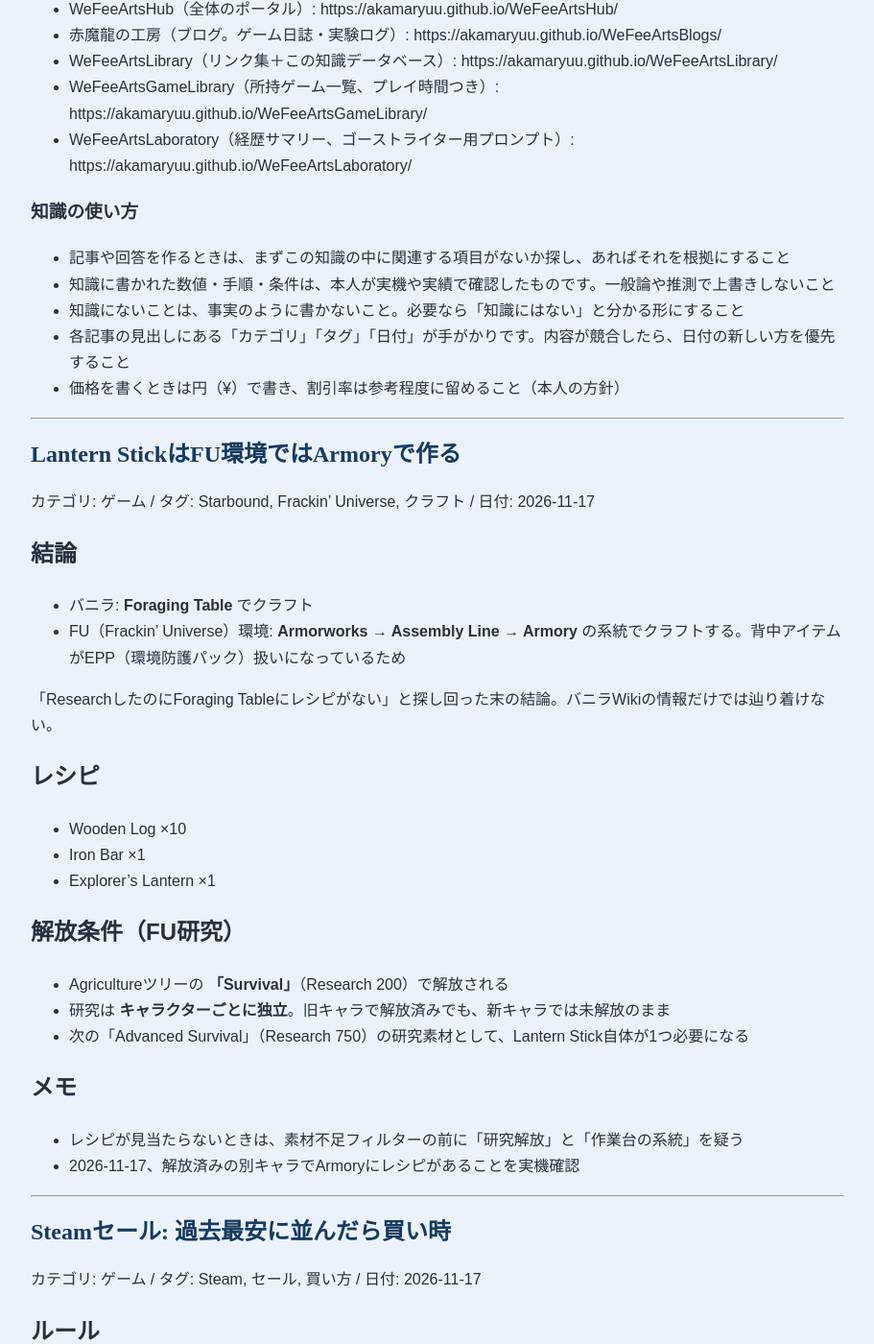
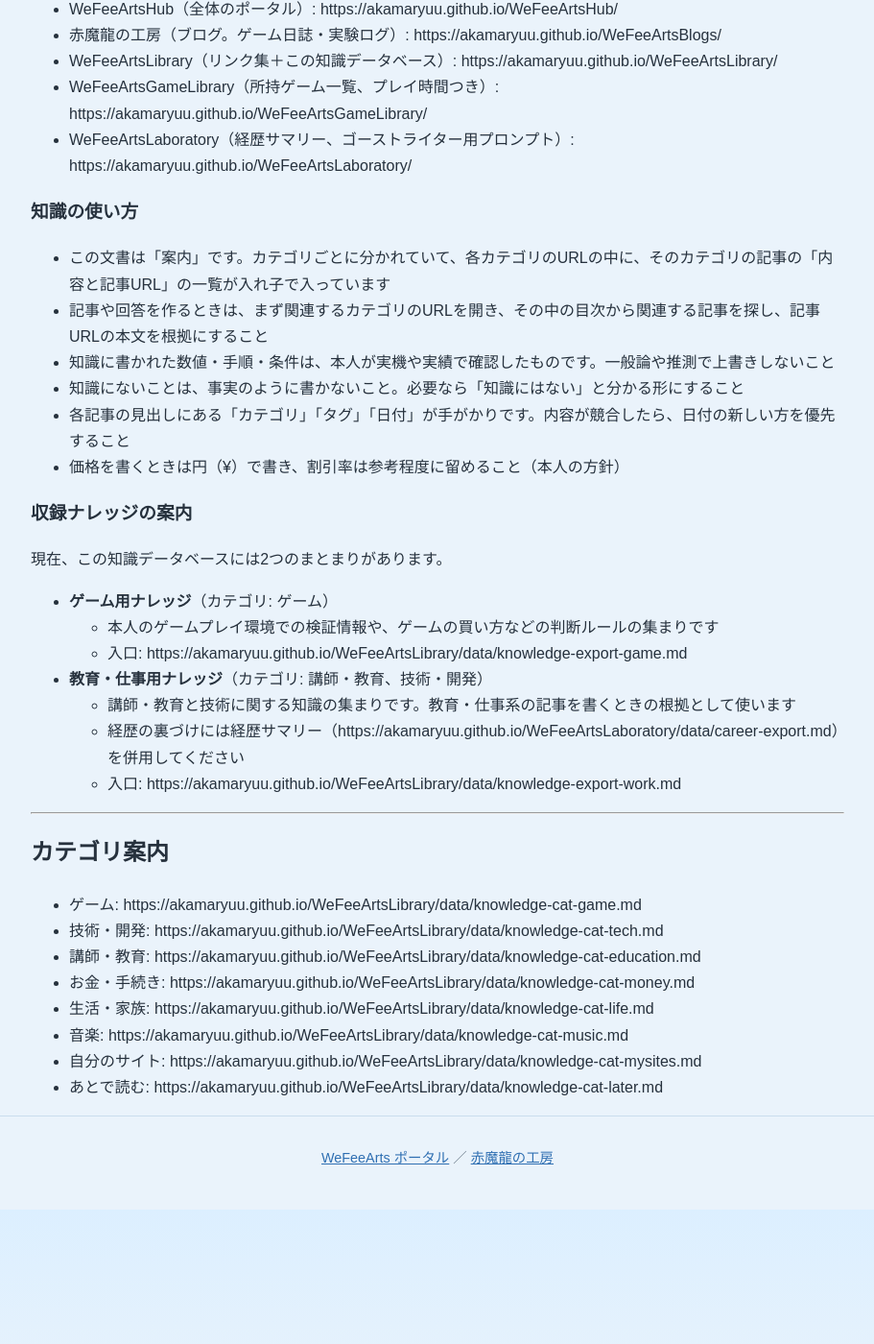
Before and after one commit to Akamaryuu/WeFeeArtsLibrary, a Jekyll site: the page built from docs/data/knowledge-export.md, in a window 1280 px wide and 1400 px high, scrolled down 453 px. Shown: the whole window at 96% size, without its empty margins (184-1095 px from the left). Built offline with Jekyll 4.4.1, drawn with Linux system fonts in a browser that asks for light colours; our own code applies the rules of GitHub Pages for plain Markdown files; after the commit the page ends 1713 px from its top, so only the background shows below that; some of the changed text lies outside the part shown.

Commit message:
ナレッジexportを案内型・入れ子構造に再編（全体→カテゴリ→記事URL）

```diff
--- a/docs/assets/js/knowledge.js
+++ b/docs/assets/js/knowledge.js
@@ -58,6 +58,8 @@
     .then(function(r){ return r.json(); })
     .then(function(data){
       items=data.slice().sort(function(a,b){ return a.date<b.date?1:(a.date>b.date?-1:0); });
+      var want=new URLSearchParams(location.search).get('cat');
+      if(want && items.some(function(l){ return l.category===want; })) cat=want;
       loading.hidden=true;
       renderChips();
       apply();
--- /dev/null
+++ b/docs/data/knowledge-cat-education.md
@@ -0,0 +1,8 @@
+# カテゴリ案内: 講師・教育
+
+このカテゴリの記事の一覧です。各記事の本文はURLから取得してください。
+人間向けの一覧ページ: https://akamaryuu.github.io/WeFeeArtsLibrary/knowledge/?cat=%E8%AC%9B%E5%B8%AB%E3%83%BB%E6%95%99%E8%82%B2
+
+---
+
+（まだ記事がありません）
--- /dev/null
+++ b/docs/data/knowledge-cat-game.md
@@ -0,0 +1,18 @@
+# カテゴリ案内: ゲーム
+
+このカテゴリの記事の一覧です。各記事の本文はURLから取得してください。
+人間向けの一覧ページ: https://akamaryuu.github.io/WeFeeArtsLibrary/knowledge/?cat=%E3%82%B2%E3%83%BC%E3%83%A0
+
+---
+
+### Lantern StickはFU環境ではArmoryで作る
+
+- 内容: バニラではForaging Tableのレシピだが、FUでは背中アイテム=EPP扱いでArmorworks系（Armory）に移っている。解放はFU研究Agriculture「Survival」。
+- カテゴリ: ゲーム / タグ: Starbound, Frackin' Universe, クラフト / 日付: 2026-11-17
+- URL: https://akamaryuu.github.io/WeFeeArtsLibrary/knowledge/starbound-lantern-stick-fu/
+
+### Steamセール: 過去最安に並んだら買い時
+
+- 内容: セールの種類ごとの値引きの深さの傾向と、「SteamDBの過去最安と同額なら買い」という自分の判断ルール。
+- カテゴリ: ゲーム / タグ: Steam, セール, 買い方 / 日付: 2026-11-17
+- URL: https://akamaryuu.github.io/WeFeeArtsLibrary/knowledge/steam-sale-floor-rule/
--- /dev/null
+++ b/docs/data/knowledge-cat-later.md
@@ -0,0 +1,8 @@
+# カテゴリ案内: あとで読む
+
+このカテゴリの記事の一覧です。各記事の本文はURLから取得してください。
+人間向けの一覧ページ: https://akamaryuu.github.io/WeFeeArtsLibrary/knowledge/?cat=%E3%81%82%E3%81%A8%E3%81%A7%E8%AA%AD%E3%82%80
+
+---
+
+（まだ記事がありません）
--- /dev/null
+++ b/docs/data/knowledge-cat-life.md
@@ -0,0 +1,8 @@
+# カテゴリ案内: 生活・家族
+
+このカテゴリの記事の一覧です。各記事の本文はURLから取得してください。
+人間向けの一覧ページ: https://akamaryuu.github.io/WeFeeArtsLibrary/knowledge/?cat=%E7%94%9F%E6%B4%BB%E3%83%BB%E5%AE%B6%E6%97%8F
+
+---
+
+（まだ記事がありません）
--- /dev/null
+++ b/docs/data/knowledge-cat-money.md
@@ -0,0 +1,8 @@
+# カテゴリ案内: お金・手続き
+
+このカテゴリの記事の一覧です。各記事の本文はURLから取得してください。
+人間向けの一覧ページ: https://akamaryuu.github.io/WeFeeArtsLibrary/knowledge/?cat=%E3%81%8A%E9%87%91%E3%83%BB%E6%89%8B%E7%B6%9A%E3%81%8D
+
+---
+
+（まだ記事がありません）
--- /dev/null
+++ b/docs/data/knowledge-cat-music.md
@@ -0,0 +1,8 @@
+# カテゴリ案内: 音楽
+
+このカテゴリの記事の一覧です。各記事の本文はURLから取得してください。
+人間向けの一覧ページ: https://akamaryuu.github.io/WeFeeArtsLibrary/knowledge/?cat=%E9%9F%B3%E6%A5%BD
+
+---
+
+（まだ記事がありません）
--- /dev/null
+++ b/docs/data/knowledge-cat-mysites.md
@@ -0,0 +1,8 @@
+# カテゴリ案内: 自分のサイト
+
+このカテゴリの記事の一覧です。各記事の本文はURLから取得してください。
+人間向けの一覧ページ: https://akamaryuu.github.io/WeFeeArtsLibrary/knowledge/?cat=%E8%87%AA%E5%88%86%E3%81%AE%E3%82%B5%E3%82%A4%E3%83%88
+
+---
+
+（まだ記事がありません）
--- /dev/null
+++ b/docs/data/knowledge-cat-tech.md
@@ -0,0 +1,8 @@
+# カテゴリ案内: 技術・開発
+
+このカテゴリの記事の一覧です。各記事の本文はURLから取得してください。
+人間向けの一覧ページ: https://akamaryuu.github.io/WeFeeArtsLibrary/knowledge/?cat=%E6%8A%80%E8%A1%93%E3%83%BB%E9%96%8B%E7%99%BA
+
+---
+
+（まだ記事がありません）
--- a/docs/data/knowledge-export-game.md
+++ b/docs/data/knowledge-export-game.md
@@ -1,4 +1,4 @@
-# WeFeeArtsLibrary ナレッジ書き出し（ゲーム用ゴーストライター向け知識）
+# WeFeeArtsLibrary ナレッジ案内（ゲーム用ゴーストライター向け知識）
 
 ## この文書の使い方（AI向けガイド）
 
@@ -15,7 +15,8 @@
 
 ### 知識の使い方
 
-- 記事や回答を作るときは、まずこの知識の中に関連する項目がないか探し、あればそれを根拠にすること
+- この文書は「案内」です。カテゴリごとに分かれていて、各カテゴリのURLの中に、そのカテゴリの記事の「内容と記事URL」の一覧が入れ子で入っています
+- 記事や回答を作るときは、まず関連するカテゴリのURLを開き、その中の目次から関連する記事を探し、記事URLの本文を根拠にすること
 - 知識に書かれた数値・手順・条件は、本人が実機や実績で確認したものです。一般論や推測で上書きしないこと
 - 知識にないことは、事実のように書かないこと。必要なら「知識にはない」と分かる形にすること
 - 各記事の見出しにある「カテゴリ」「タグ」「日付」が手がかりです。内容が競合したら、日付の新しい方を優先すること
@@ -29,56 +30,6 @@
 
 ---
 
-# Lantern StickはFU環境ではArmoryで作る
+## カテゴリ案内
 
-カテゴリ: ゲーム / タグ: Starbound, Frackin' Universe, クラフト / 日付: 2026-11-17
-
-## 結論
-
-- バニラ: **Foraging Table** でクラフト
-- FU（Frackin' Universe）環境: **Armorworks → Assembly Line → Armory** の系統でクラフトする。背中アイテムがEPP（環境防護パック）扱いになっているため
-
-「ResearchしたのにForaging Tableにレシピがない」と探し回った末の結論。バニラWikiの情報だけでは辿り着けない。
-
-## レシピ
-
-- Wooden Log ×10
-- Iron Bar ×1
-- Explorer's Lantern ×1
-
-## 解放条件（FU研究）
-
-- Agricultureツリーの **「Survival」**（Research 200）で解放される
-- 研究は **キャラクターごとに独立**。旧キャラで解放済みでも、新キャラでは未解放のまま
-- 次の「Advanced Survival」（Research 750）の研究素材として、Lantern Stick自体が1つ必要になる
-
-## メモ
-
-- レシピが見当たらないときは、素材不足フィルターの前に「研究解放」と「作業台の系統」を疑う
-- 2026-11-17、解放済みの別キャラでArmoryにレシピがあることを実機確認
-
----
-
-# Steamセール: 過去最安に並んだら買い時
-
-カテゴリ: ゲーム / タグ: Steam, セール, 買い方 / 日付: 2026-11-17
-
-## ルール
-
-**SteamDBの過去最安と同額まで下がっていたら、セールの種類を問わず買い時。** それより浅い値引きは基本見送る。
-
-判断は割引率ではなく **価格（円）** で行う。割引率は参考程度。
-
-## セール種別ごとの傾向
-
-| セール | 傾向 |
-|---|---|
-| 冬セール（大型） | 参加タイトルの幅は最大。ただし深さは過去の季節セール並みが中心で、最安の更新は少ない |
-| 開発元・パブリッシャーセール | そのメーカーのカタログに限れば、冬以上に深いことがある |
-| デイリーディール | 季節セールの最安に合わせてくることが多い |
-| ウィークロング | 一番浅い |
-
-## 運用
-
-- 冬セールは「買い逃しの回収」の場。新規の最安狙いは、通年のセールを拾っていく
-- 過去最安と同額のセールは繰り返し来ることが多い。逃しても痛くないものは無理に買わない
+- ゲーム: https://akamaryuu.github.io/WeFeeArtsLibrary/data/knowledge-cat-game.md
--- a/docs/data/knowledge-export-work.md
+++ b/docs/data/knowledge-export-work.md
@@ -1,4 +1,4 @@
-# WeFeeArtsLibrary ナレッジ書き出し（教育・仕事用ゴーストライター向け知識）
+# WeFeeArtsLibrary ナレッジ案内（教育・仕事用ゴーストライター向け知識）
 
 ## この文書の使い方（AI向けガイド）
 
@@ -15,7 +15,8 @@
 
 ### 知識の使い方
 
-- 記事や回答を作るときは、まずこの知識の中に関連する項目がないか探し、あればそれを根拠にすること
+- この文書は「案内」です。カテゴリごとに分かれていて、各カテゴリのURLの中に、そのカテゴリの記事の「内容と記事URL」の一覧が入れ子で入っています
+- 記事や回答を作るときは、まず関連するカテゴリのURLを開き、その中の目次から関連する記事を探し、記事URLの本文を根拠にすること
 - 知識に書かれた数値・手順・条件は、本人が実機や実績で確認したものです。一般論や推測で上書きしないこと
 - 知識にないことは、事実のように書かないこと。必要なら「知識にはない」と分かる形にすること
 - 各記事の見出しにある「カテゴリ」「タグ」「日付」が手がかりです。内容が競合したら、日付の新しい方を優先すること
@@ -29,4 +30,7 @@
 
 ---
 
-（まだ記事がありません）
+## カテゴリ案内
+
+- 技術・開発: https://akamaryuu.github.io/WeFeeArtsLibrary/data/knowledge-cat-tech.md
+- 講師・教育: https://akamaryuu.github.io/WeFeeArtsLibrary/data/knowledge-cat-education.md
--- a/docs/data/knowledge-export.md
+++ b/docs/data/knowledge-export.md
@@ -1,4 +1,4 @@
-# WeFeeArtsLibrary ナレッジ書き出し
+# WeFeeArtsLibrary ナレッジ案内
 
 ## この文書の使い方（AI向けガイド）
 
@@ -15,64 +15,35 @@
 
 ### 知識の使い方
 
-- 記事や回答を作るときは、まずこの知識の中に関連する項目がないか探し、あればそれを根拠にすること
+- この文書は「案内」です。カテゴリごとに分かれていて、各カテゴリのURLの中に、そのカテゴリの記事の「内容と記事URL」の一覧が入れ子で入っています
+- 記事や回答を作るときは、まず関連するカテゴリのURLを開き、その中の目次から関連する記事を探し、記事URLの本文を根拠にすること
 - 知識に書かれた数値・手順・条件は、本人が実機や実績で確認したものです。一般論や推測で上書きしないこと
 - 知識にないことは、事実のように書かないこと。必要なら「知識にはない」と分かる形にすること
 - 各記事の見出しにある「カテゴリ」「タグ」「日付」が手がかりです。内容が競合したら、日付の新しい方を優先すること
 - 価格を書くときは円（¥）で書き、割引率は参考程度に留めること（本人の方針）
 
----
 
-# Lantern StickはFU環境ではArmoryで作る
+### 収録ナレッジの案内
 
-カテゴリ: ゲーム / タグ: Starbound, Frackin' Universe, クラフト / 日付: 2026-11-17
+現在、この知識データベースには2つのまとまりがあります。
 
-## 結論
-
-- バニラ: **Foraging Table** でクラフト
-- FU（Frackin' Universe）環境: **Armorworks → Assembly Line → Armory** の系統でクラフトする。背中アイテムがEPP（環境防護パック）扱いになっているため
-
-「ResearchしたのにForaging Tableにレシピがない」と探し回った末の結論。バニラWikiの情報だけでは辿り着けない。
-
-## レシピ
-
-- Wooden Log ×10
-- Iron Bar ×1
-- Explorer's Lantern ×1
-
-## 解放条件（FU研究）
-
-- Agricultureツリーの **「Survival」**（Research 200）で解放される
-- 研究は **キャラクターごとに独立**。旧キャラで解放済みでも、新キャラでは未解放のまま
-- 次の「Advanced Survival」（Research 750）の研究素材として、Lantern Stick自体が1つ必要になる
-
-## メモ
-
-- レシピが見当たらないときは、素材不足フィルターの前に「研究解放」と「作業台の系統」を疑う
-- 2026-11-17、解放済みの別キャラでArmoryにレシピがあることを実機確認
+- **ゲーム用ナレッジ**（カテゴリ: ゲーム）
+  - 本人のゲームプレイ環境での検証情報や、ゲームの買い方などの判断ルールの集まりです
+  - 入口: https://akamaryuu.github.io/WeFeeArtsLibrary/data/knowledge-export-game.md
+- **教育・仕事用ナレッジ**（カテゴリ: 講師・教育、技術・開発）
+  - 講師・教育と技術に関する知識の集まりです。教育・仕事系の記事を書くときの根拠として使います
+  - 経歴の裏づけには経歴サマリー（https://akamaryuu.github.io/WeFeeArtsLaboratory/data/career-export.md）を併用してください
+  - 入口: https://akamaryuu.github.io/WeFeeArtsLibrary/data/knowledge-export-work.md
 
 ---
 
-# Steamセール: 過去最安に並んだら買い時
+## カテゴリ案内
 
-カテゴリ: ゲーム / タグ: Steam, セール, 買い方 / 日付: 2026-11-17
-
-## ルール
-
-**SteamDBの過去最安と同額まで下がっていたら、セールの種類を問わず買い時。** それより浅い値引きは基本見送る。
-
-判断は割引率ではなく **価格（円）** で行う。割引率は参考程度。
-
-## セール種別ごとの傾向
-
-| セール | 傾向 |
-|---|---|
-| 冬セール（大型） | 参加タイトルの幅は最大。ただし深さは過去の季節セール並みが中心で、最安の更新は少ない |
-| 開発元・パブリッシャーセール | そのメーカーのカタログに限れば、冬以上に深いことがある |
-| デイリーディール | 季節セールの最安に合わせてくることが多い |
-| ウィークロング | 一番浅い |
-
-## 運用
-
-- 冬セールは「買い逃しの回収」の場。新規の最安狙いは、通年のセールを拾っていく
-- 過去最安と同額のセールは繰り返し来ることが多い。逃しても痛くないものは無理に買わない
+- ゲーム: https://akamaryuu.github.io/WeFeeArtsLibrary/data/knowledge-cat-game.md
+- 技術・開発: https://akamaryuu.github.io/WeFeeArtsLibrary/data/knowledge-cat-tech.md
+- 講師・教育: https://akamaryuu.github.io/WeFeeArtsLibrary/data/knowledge-cat-education.md
+- お金・手続き: https://akamaryuu.github.io/WeFeeArtsLibrary/data/knowledge-cat-money.md
+- 生活・家族: https://akamaryuu.github.io/WeFeeArtsLibrary/data/knowledge-cat-life.md
+- 音楽: https://akamaryuu.github.io/WeFeeArtsLibrary/data/knowledge-cat-music.md
+- 自分のサイト: https://akamaryuu.github.io/WeFeeArtsLibrary/data/knowledge-cat-mysites.md
+- あとで読む: https://akamaryuu.github.io/WeFeeArtsLibrary/data/knowledge-cat-later.md
```
